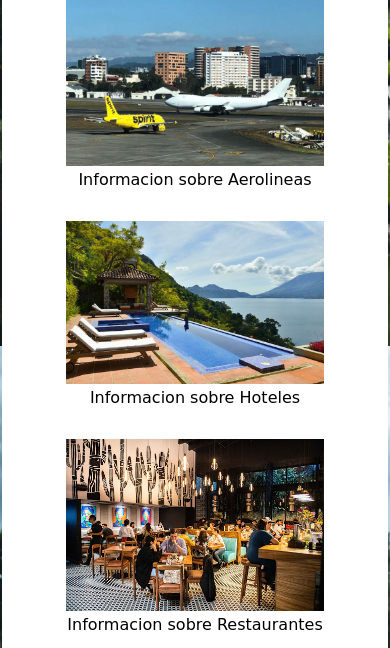
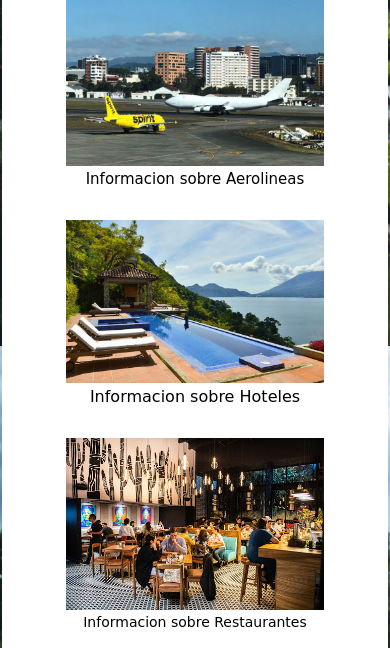
Before and after one commit to ethanrestrada/MeetGuatemala, a plain HTML site: page index.html in a window 390 px wide. Shown: the part 498-1146 px from the top of the page. Drawn offline with nearby package versions, Linux system fonts and the light colour scheme; a web font is replaced by a local one.

Commit message:
v.02.7 - prueba

```diff
--- a/CSS/index_responsive.css
+++ b/CSS/index_responsive.css
@@ -54,8 +54,8 @@
     }
 
     .main__services{
-        background-color: #fff;
         margin: auto;
+        padding-bottom: 3em;
         width: 99%;
     }
 
@@ -66,6 +66,14 @@
     .service{
         justify-content: center;
         margin: 1em;
+    }
+
+    .services__airlines p{
+        font-size: 15px;
+    }
+
+    .services__restaurant p{
+        font-size: 14px;
     }
 
     .main__aboutus{
--- a/CSS/index_style.css
+++ b/CSS/index_style.css
@@ -71,7 +71,7 @@ body{
 }
 
 .main__services{
-    background-color: #dfdbdb;
+    background-color: #fff;
     padding: 1em;
     width: 99%;
     margin: auto;
@@ -103,7 +103,7 @@ body{
     height: 70%;
     width: 80%;
     padding: 20px;
-}
+}*/
 
 .aboutus__text{
     height: 80%;
@@ -112,6 +112,7 @@ body{
     padding: 20px;
     letter-spacing: 1px;
 }
+
 
 .aboutus__descripcion img{
     height: 80%;
@@ -123,5 +124,3 @@ body{
     height: 100vh;
     width: 100%;
 }
-
-*/
--- a/index.html
+++ b/index.html
@@ -68,7 +68,7 @@
                     <p>Informacion sobre Hoteles</p>
                 </div>
 
-                <div class="services__restaruant service">
+                <div class="services__restaurant service">
                     <img src="./IMG/restaurant.jpg" alt="" class="services__img">
                     <p>Informacion sobre Restaurantes</p>
                 </div>
@@ -87,7 +87,7 @@
 
         </div>
 
-        <!--
+
         <div class="main__aboutus">
             <div class="aboutus__descripcion">
                 <div class="aboutus__text">
@@ -103,7 +103,7 @@
                 <img src="./IMG/piramide-tikal.jpg" alt="">
             </div>
         </div>
-        -->
+
         <div class="main__guatemala">
 
         </div>
```
